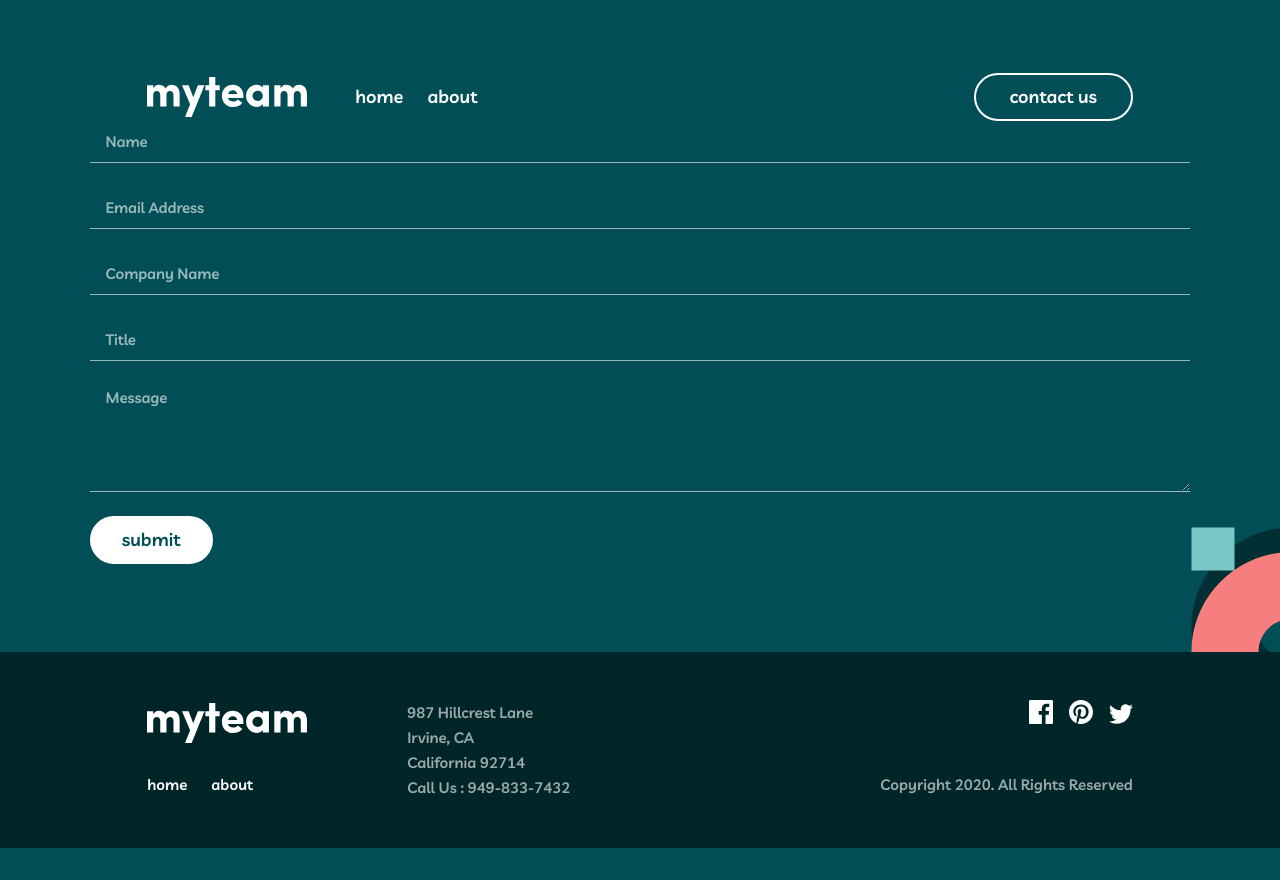
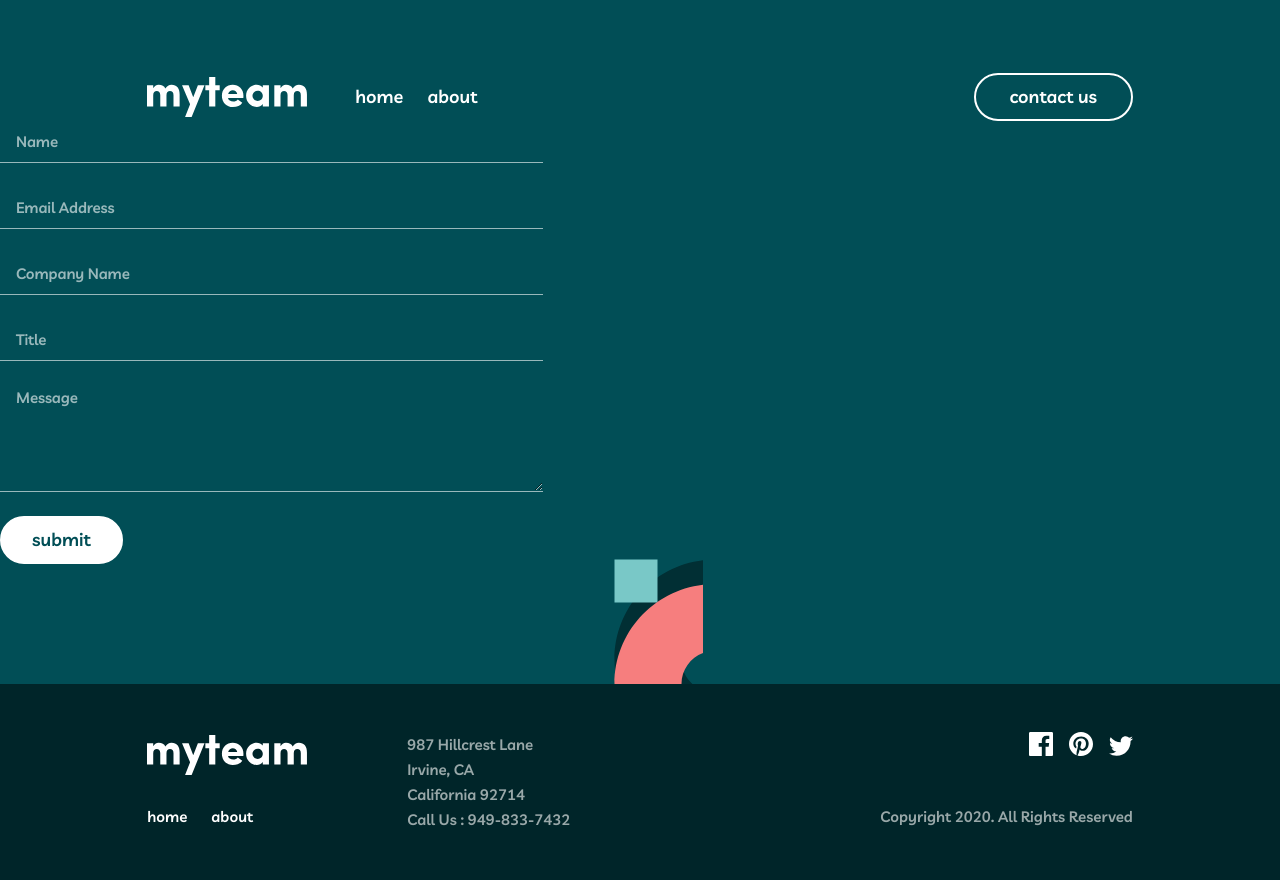
Before and after one commit to Eileenpk/My-Team, a Next.js app: page /components/Form in a window 1280 px wide. Before the commit the page ends 848 px from the top, so only its background shows below. Built offline with nearby package versions, Linux system fonts and the light colour scheme.

Commit message:
add: Contact.js desktop CSS

```diff
--- a/pages/Contact.js
+++ b/pages/Contact.js
@@ -3,11 +3,11 @@ import ContactBenefitCard from './components/ContactBenefitCard';
 import Form from './components/Form';
 export default function Contact() {
   return (
-    <article >
-      <header className={`pt-20 pb-14 md:flex md:flex-col md:items-center ${styles.header}`}>
+    <article className={`xl:flex xl:items-end xl:justify-between`}>
+      <header className={`pt-20 pb-14 md:flex md:flex-col md:items-center xl:pl-[165px] xl:items-start ${styles.header}`}>
         <h1 className={`mb-4 ${styles.heading}`}>Contact</h1>
         <h2 className={`mb-10 ${styles.headerText}`}>Ask us about</h2>
-        <div>
+        <div className={`${styles.contactCardContainer}`}>
           <ContactBenefitCard
             image="./images/icon-person.svg"
             info="The quality of our talent network"
--- a/pages/components/ContactBenefitCard.js
+++ b/pages/components/ContactBenefitCard.js
@@ -1,7 +1,7 @@
 import Image from "next/image"
 export default function ContactBenefitCard ({image, info}) {
     return (
-        <section className={`flex items-center justify-start mb-8 px-[6.5%] `}>
+        <section className={`flex items-center justify-start mb-8 px-[6.5%] xl:px-0`}>
             <Image src={image} width={72} height={72} className={`mr-6`}/>
             <h3>{info}</h3>
         </section>
--- a/pages/components/Form.js
+++ b/pages/components/Form.js
@@ -69,7 +69,7 @@ export default function Form() {
   return (
     <form
       onSubmit={validate}
-      className={`flex flex-col px-[7%] gap-6 pb-[88px] ${styles.form}`}
+      className={`flex flex-col px-[7%] xl:px-0 xl:pr-40 gap-6 pb-[88px] xl:pb-[120px] ${styles.form}`}
     >
       {state.succeeded && (
           <p className={`${styles.success} `}>
--- a/styles/contact.module.css
+++ b/styles/contact.module.css
@@ -18,8 +18,13 @@
         font-size: 32px;
         line-height: 48px;
     }
+
+
 }
 
 @media(min-width:1280px) {
 
+    .contactCardContainer {
+        width: 540px;
+    }
 }
--- a/styles/form.module.css
+++ b/styles/form.module.css
@@ -77,6 +77,16 @@
     color: var(--second-color);
 }
 
+@media(min-width:1280px) {
+    .form {
+        width: 703px;
+    }
+
+    .input {
+        width: 100%;
+    }
+}
+
 /* Enable hover only on non-touch devices */
 @media (hover: hover) and (pointer: fine) {
     .button:hover {
```
